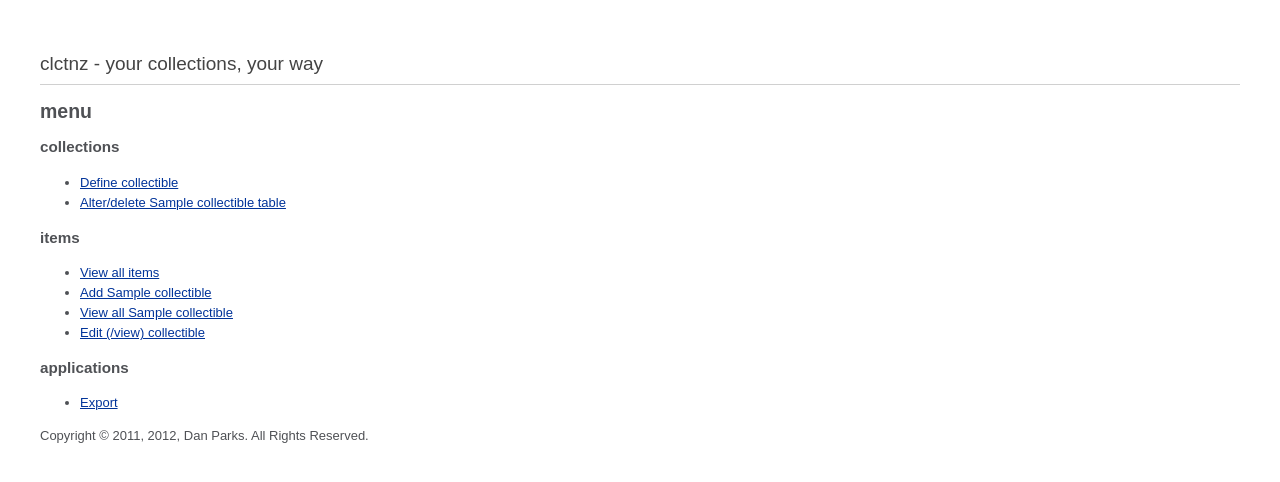
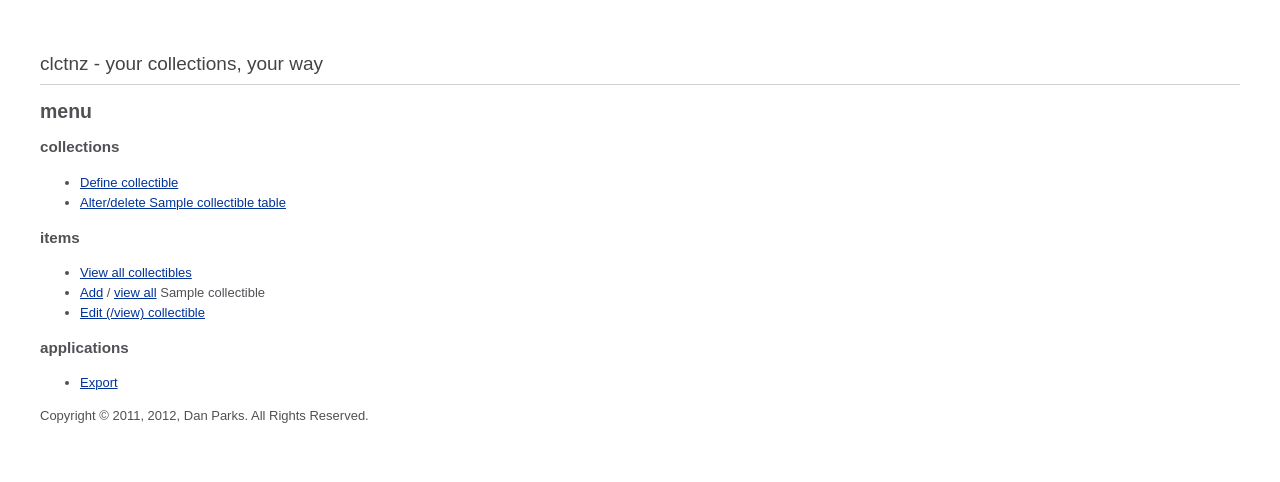
Before and after one commit to tapostrophemo/clctnz, a CodeIgniter app: template app/views/menu.php in a window 1280 px wide. Shown: the top 482 px of the page. Run offline with CodeIgniter, Linux system fonts and the light colour scheme; the template is opened without the code that fills it: most values are stand-ins (such as "Sample title", 1, 10 or a date in 2020).

Commit message:
better layout of "add / view all" links

```diff
--- a/app/views/menu.php
+++ b/app/views/menu.php
@@ -12,10 +12,13 @@
 
 <h3>items</h3>
 <ul>
- <li><a href="/collectible/items">View all items</a></li>
+ <li><a href="/collectible/items">View all collectibles</a></li>
 <?php foreach ($collectibles as $collectible): $name = preg_replace('/_/', ' ', $collectible) ?>
- <li><a href="/collectible/add/<?=$collectible?>">Add <?=$name?></a></li>
- <li><a href="/collectible/all/<?=$collectible?>">View all <?=$name?></a></li>
+ <li>
+  <a href="/collectible/add/<?=$collectible?>">Add</a> /
+  <a href="/collectible/all/<?=$collectible?>">view all</a>
+  <?=$collectible?>
+ </li>
 <?php endforeach; ?>
  <li><a href="/collectible/edit">Edit (/view) collectible</a></li>
 </ul>
```
Also changed, not shown: app/views/templates/menu.php (+5 -2 lines).
